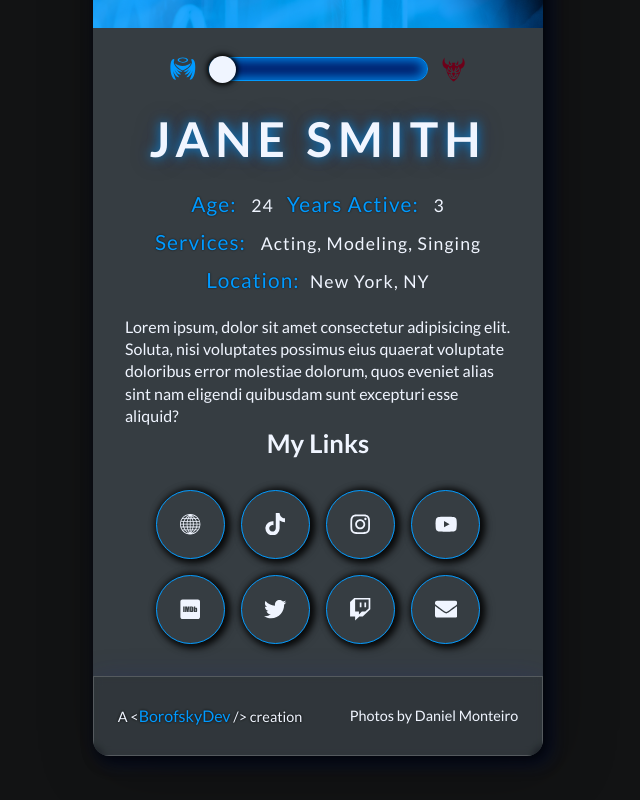
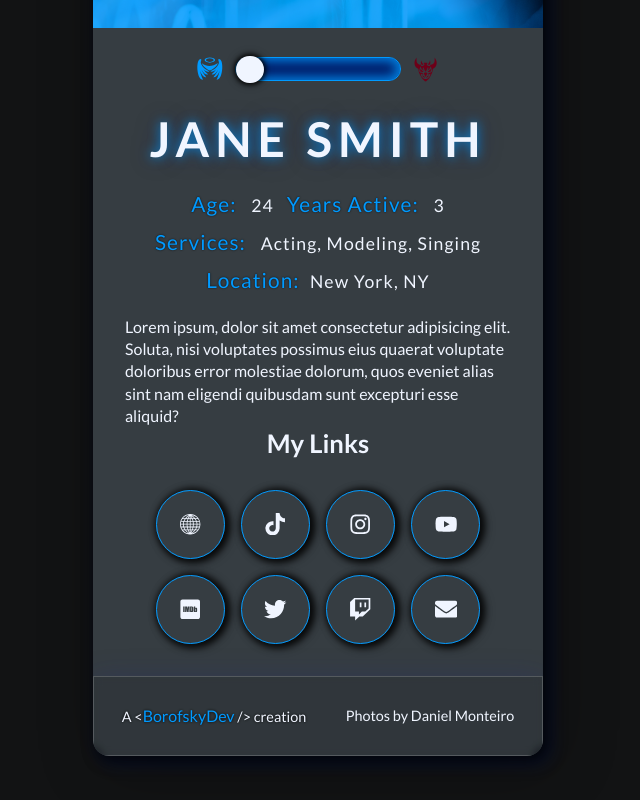
Before and after one commit to BorofskyDev/model-card-react, a React (Vite) app: page / in a window 1280 px wide. Shown: the part 770-1570 px from the top of the page, without its empty margins (322-962 px from the left). Built offline with nearby package versions, Linux system fonts and the light colour scheme.

Commit message:
finalized styling

```diff
--- a/src/components/Footer/Footer.css
+++ b/src/components/Footer/Footer.css
@@ -1,6 +1,7 @@
 .footer {
   height: 5em;
   width: 100%;
+  padding: 1em 0.5em;
   display: flex;
   align-items: center;
   justify-content: space-around;
--- a/src/components/Footer/Footer.jsx
+++ b/src/components/Footer/Footer.jsx
@@ -6,7 +6,7 @@ export default function Footer(props) {
   return (
     <footer className="footer">
       <p className="footer__logo">
-        A &lt;<span class={reverseStyle}>BorofskyDev</span> /&gt; creation
+        A &lt;<span className={reverseStyle}>BorofskyDev</span> /&gt; creation
       </p>
       <p className="footer__credit">
         Photos by{' '}
--- a/src/components/Header/Header.css
+++ b/src/components/Header/Header.css
@@ -32,7 +32,7 @@
 }
 
 .header__toggler--slider {
-  width: 8em;
+  width: 6em;
   height: 0.8125em;
   background-color: #001a65;
   border-radius: 2em;
```
Also changed, not shown: src/App.css (line endings or trailing spaces).
